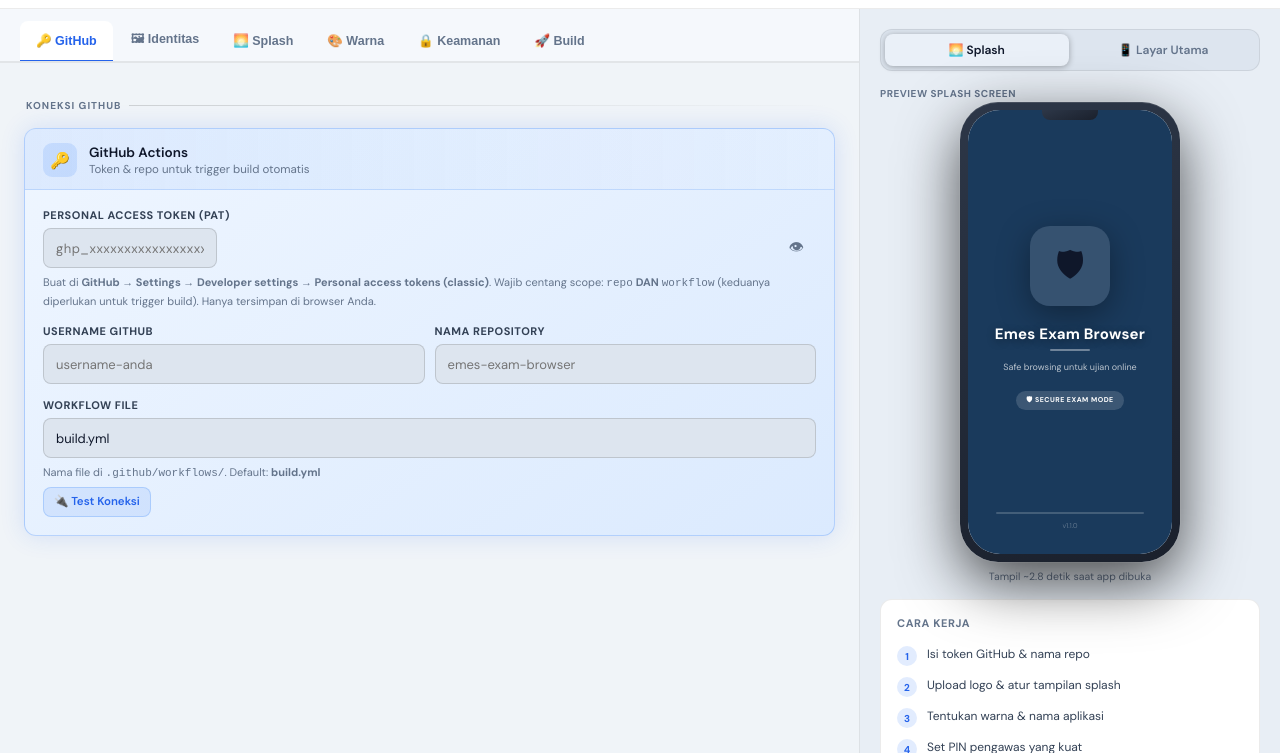
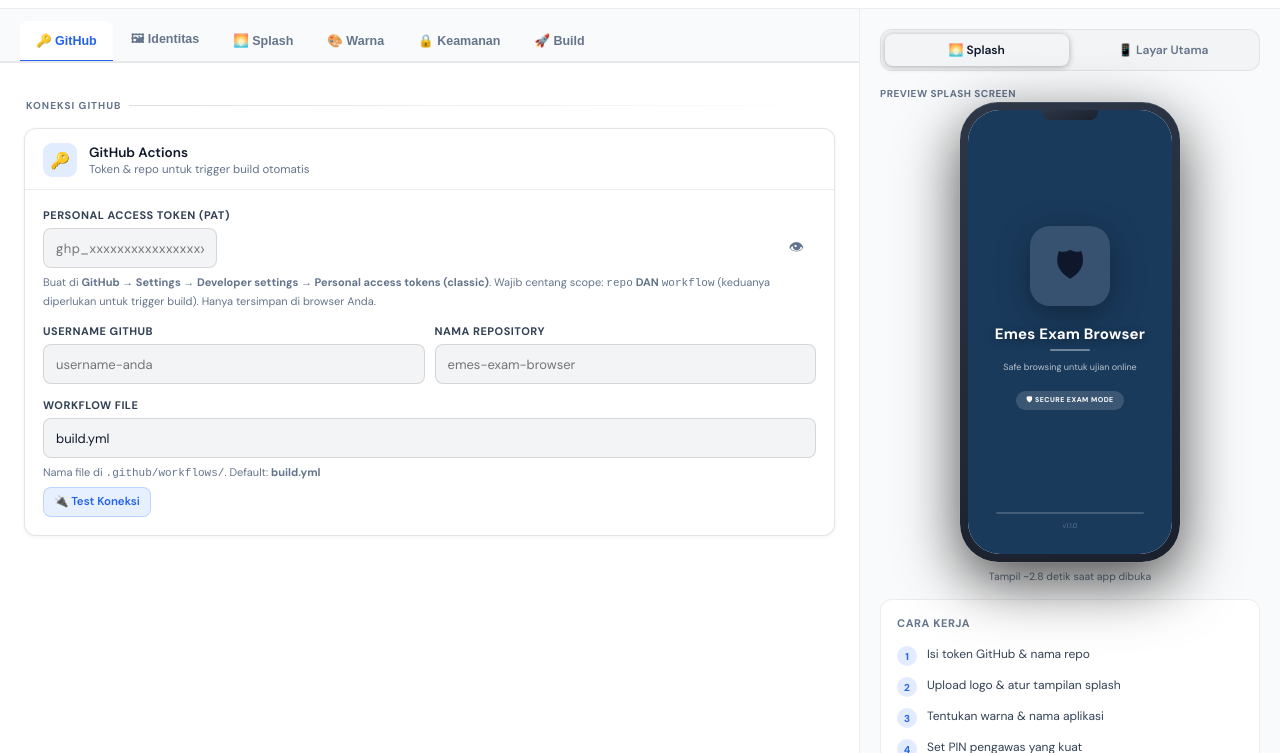
Before and after one commit to emesedutech/exambro, a plain HTML site: page build/index.html in a window 1280 px wide. Shown: the part 47-800 px from the top of the page. Drawn offline with Linux system fonts and the light colour scheme.

Commit message:
Update index.html

```diff
--- a/build/index.html
+++ b/build/index.html
@@ -11,14 +11,14 @@
 *,*::before,*::after{box-sizing:border-box;margin:0;padding:0}
 
 :root{
-  --ink:       #F0F4F8;
-  --ink2:      #E8EEF5;
-  --ink3:      #DDE5EF;
+  --ink:       #FFFFFF;
+  --ink2:      #F9FAFB;
+  --ink3:      #F3F4F6;
   --surface:   #FFFFFF;
-  --surface2:  #F5F8FC;
-  --surface3:  #EAF0F8;
-  --border:    rgba(0,0,0,.08);
-  --border2:   rgba(0,0,0,.14);
+  --surface2:  #F9FAFB;
+  --surface3:  #F3F4F6;
+  --border:    rgba(0,0,0,.07);
+  --border2:   rgba(0,0,0,.12);
   --blue:      #1D4ED8;
   --blue2:     #2563EB;
   --cyan:      #0891B2;
@@ -45,7 +45,7 @@ body{
 
 /* ────── TOPBAR ────── */
 .topbar{
-  background:rgba(255,255,255,.95);
+  background:rgba(255,255,255,.98);
   backdrop-filter:blur(20px);
   border-bottom:1px solid var(--border);
   height:56px;
@@ -181,13 +181,13 @@ body{
 
 /* Card variant: featured (build card) */
 .card-featured{
-  background:linear-gradient(145deg, #EFF6FF 0%, #DBEAFE 100%);
-  border-color:rgba(59,130,246,.3);
-  box-shadow:var(--glow);
+  background:#FFFFFF;
+  border-color:rgba(0,0,0,.1);
+  box-shadow:0 1px 4px rgba(0,0,0,.06);
 }
 .card-featured .card-head{
-  background:linear-gradient(90deg,rgba(59,130,246,.1),transparent);
-  border-bottom-color:rgba(59,130,246,.2);
+  background:transparent;
+  border-bottom-color:rgba(0,0,0,.07);
 }
 
 /* ────── FORM FIELDS ────── */
```
